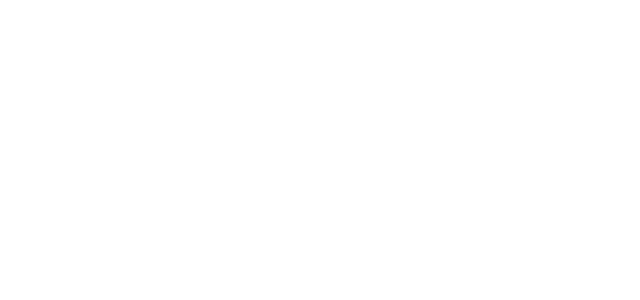
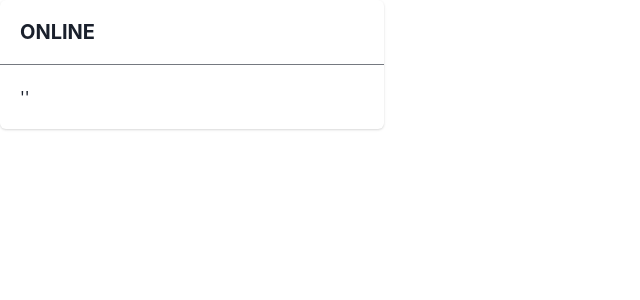
Before and after one commit to Vakzu/musical-wars-frontend, a React (Create React App) app: page /lobby in a window 1280 px wide. Shown: the top 300 px of the page, without its empty margins (0-640 px from the left). Built offline with nearby package versions, Linux system fonts and the light colour scheme.

Commit message:
Add lobby page

```diff
--- a/src/pages/LobbyPage.tsx
+++ b/src/pages/LobbyPage.tsx
@@ -1,11 +1,24 @@
-import React from 'react';
+import { Box } from '@chakra-ui/react';
+import React, { FC } from 'react';
+import Section from '../components/lobby/LobbySection';
+import LobbySection from '../components/lobby/LobbySection';
 
-const LobbyPage = () => {
+interface LobbyPageProps {}
+
+/*
+1) Отрефакторить компонент EntityCard
+2) Отрефакторить компонент кнопки
+
+*/
+
+const LobbyPage: FC<LobbyPageProps> = (props) => {
     return (
-        <div>
-
-        </div>
-    );
-};
+        <Box className='LobbyPage'>
+            <LobbySection sectionName='ONLINE'>
+                ''
+            </LobbySection>
+        </Box>
+    )
+}
 
 export default LobbyPage;
```
